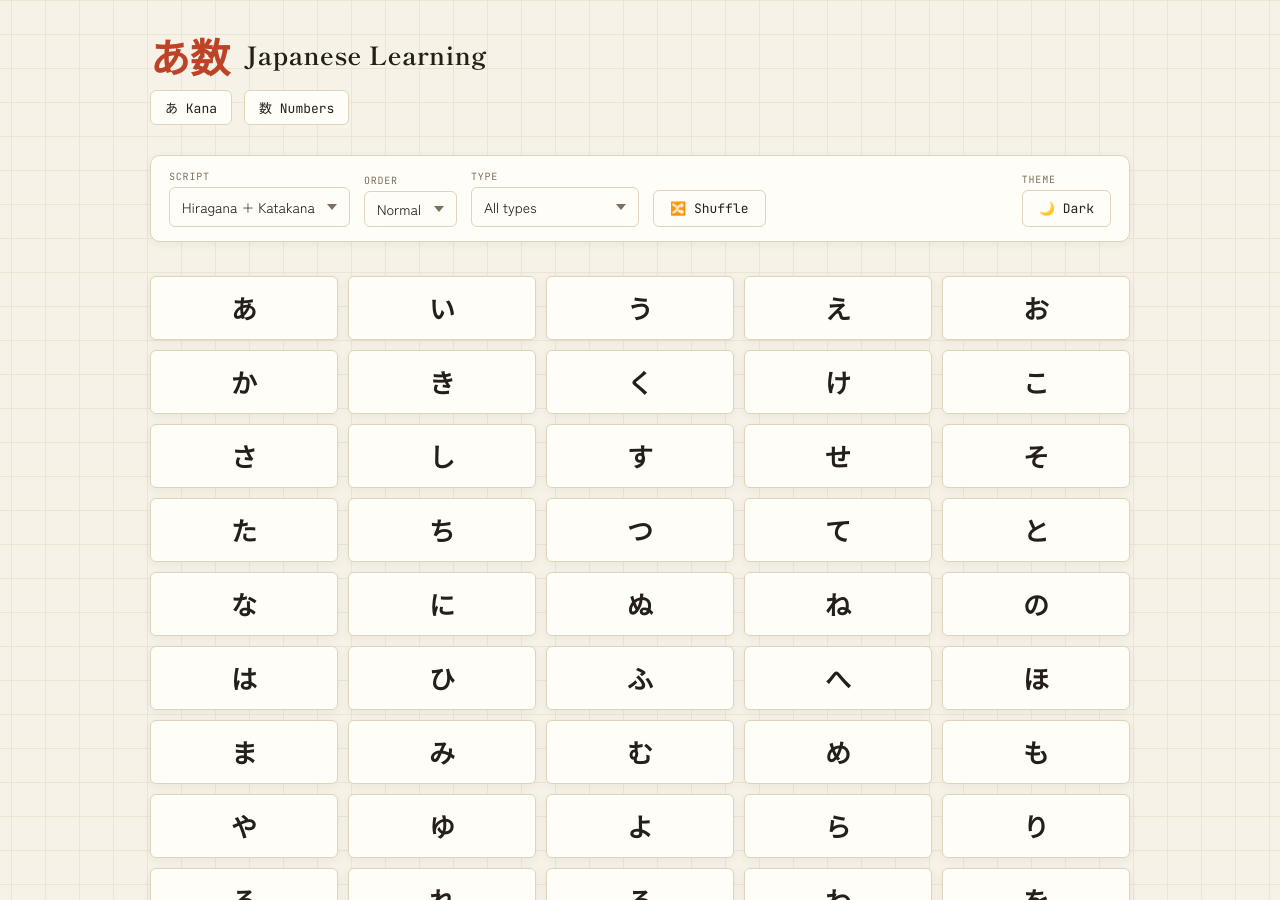
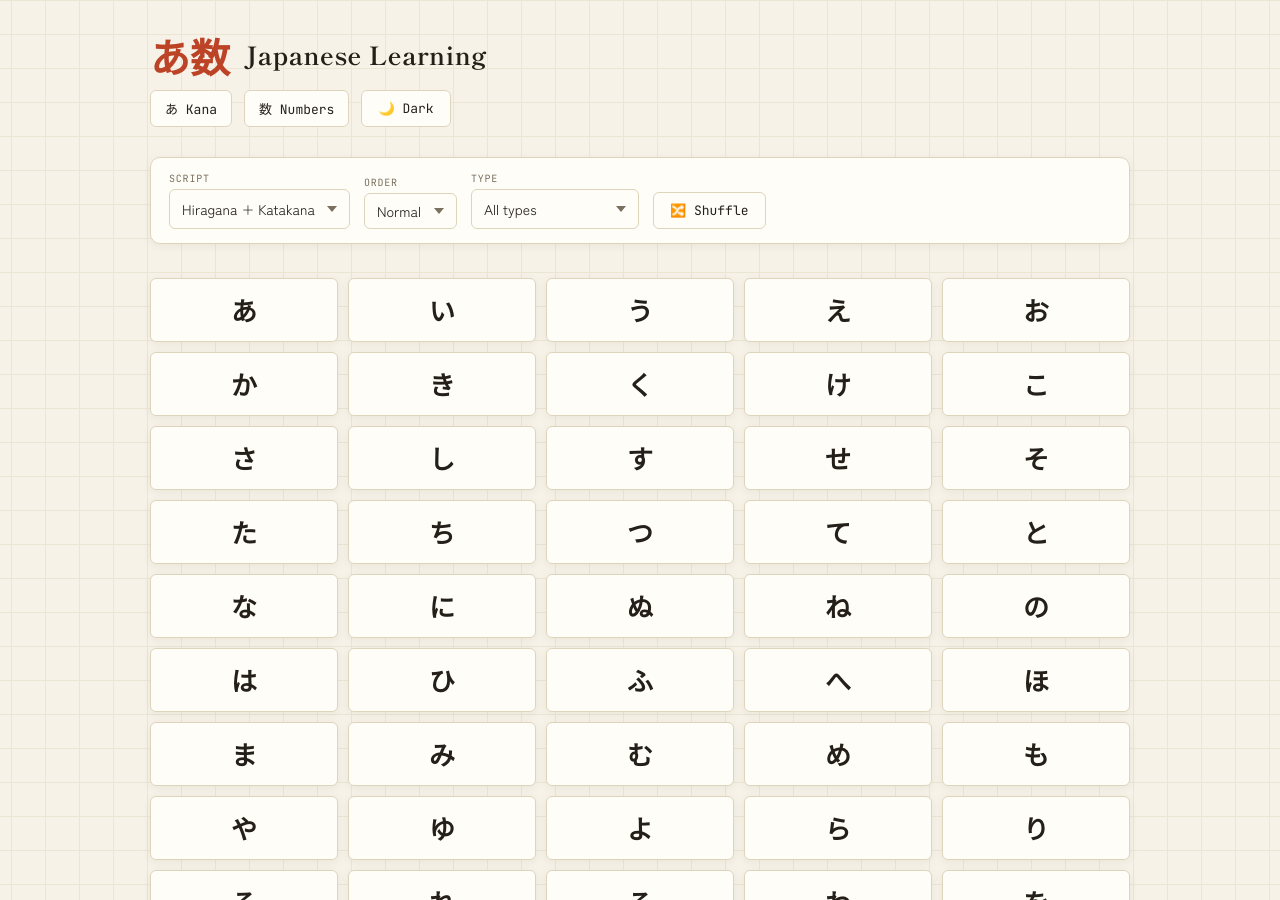
Before and after one commit to najmul-hasan-nirob/japanese-flashcards, a Jekyll site: the page built from index.html, in a window 1280 px wide and 900 px high. Built offline with Jekyll 4.4.1, drawn with Linux system fonts in a browser that asks for light colours.

Commit message:
New update

```diff
--- a/_includes/header.html
+++ b/_includes/header.html
@@ -7,6 +7,7 @@
             <nav class="main-nav">
                 <a href="{{ '/index.html' | relative_url }}">あ Kana</a>
                 <a href="{{ '/numbers.html' | relative_url }}">数 Numbers</a>
+                <button id="theme">🌙 Dark</button>
             </nav>
         </div>
 </div>
--- a/index.html
+++ b/index.html
@@ -39,11 +39,6 @@ js: /js/home.js
         <button id="shuffleBtn" class="shuffle-btn" type="button">🔀 Shuffle</button>
     </div>
 
-  <div class="field field-theme">
-  <label>Theme</label>
-    <button id="theme">🌙 Dark</button>
-  </div>
-
 </div>
 
 <div class="grid" id="grid"></div>
```
